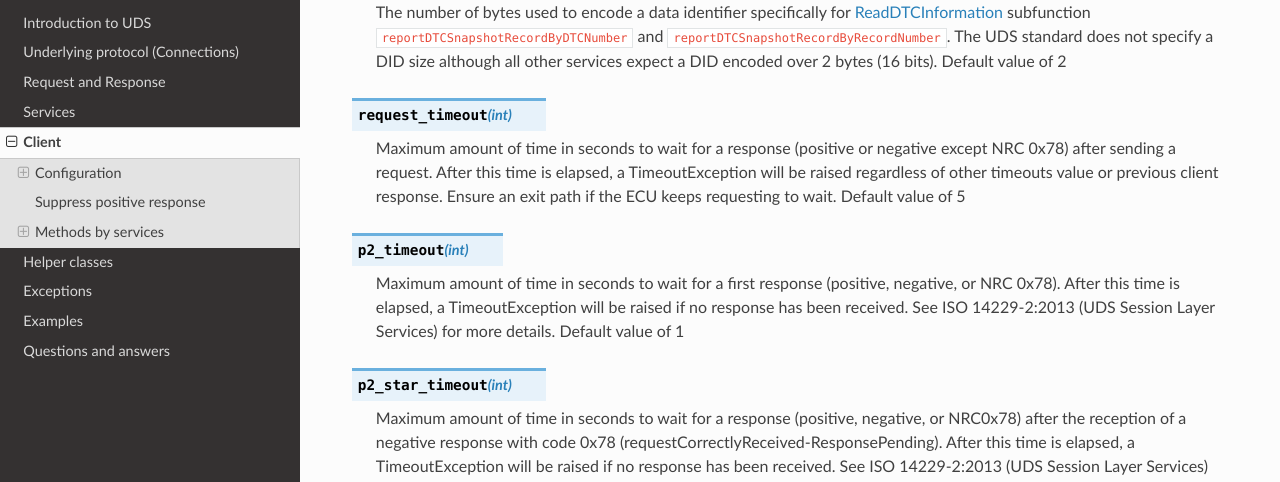
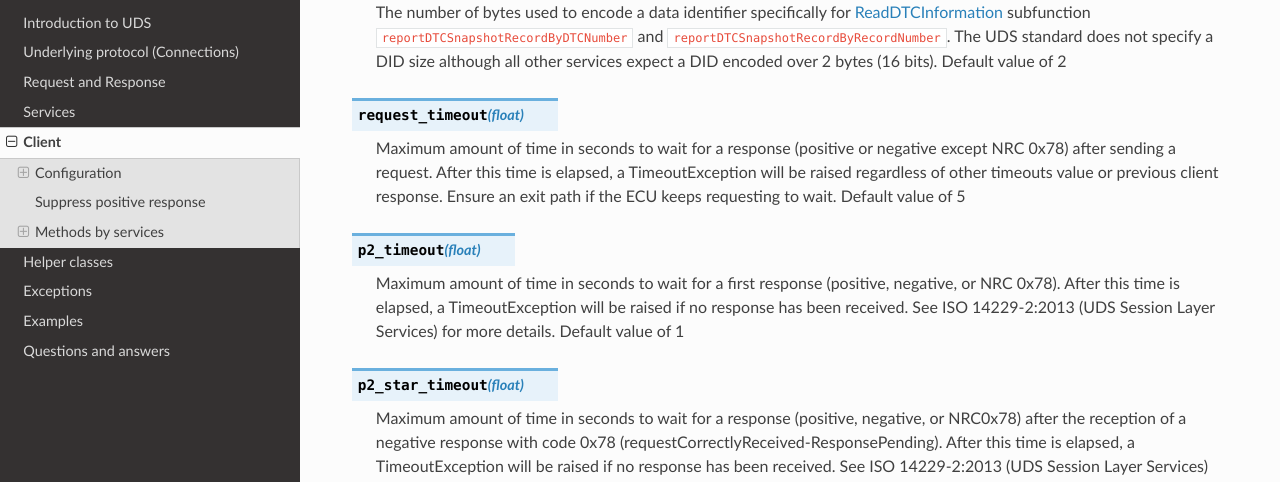
Before and after one commit to pylessard/python-udsoncan, a Sphinx documentation site: the page built from doc/source/udsoncan/client.rst, in a window 1280 px wide and 900 px high, scrolled down 3568 px. Shown: the part 152-634 px from the top of the window. Built offline with Sphinx 7.4.7 and the Read the Docs theme 2.0.0, drawn with Linux system fonts in a browser that asks for light colours.

Commit message:
Fixed doc

```diff
--- a/doc/source/udsoncan/client.rst
+++ b/doc/source/udsoncan/client.rst
@@ -186,7 +186,7 @@ The client configuration must be a dictionary with the following keys defined:
 .. _config_request_timeout:
 
 .. attribute:: request_timeout
-   :annotation: (int)
+   :annotation: (float)
 
    Maximum amount of time in seconds to wait for a response (positive or negative except NRC 0x78) after sending a request.
    After this time is elapsed, a TimeoutException will be raised regardless of other timeouts value or previous client response.
@@ -196,7 +196,7 @@ The client configuration must be a dictionary with the following keys defined:
 .. _config_p2_timeout:
 
 .. attribute:: p2_timeout
-   :annotation: (int)
+   :annotation: (float)
 
    Maximum amount of time in seconds to wait for a first response (positive, negative, or NRC 0x78). After this time is elapsed, a TimeoutException will be raised if no response has been received.
    See ISO 14229-2:2013 (UDS Session Layer Services) for more details.
@@ -205,7 +205,7 @@ The client configuration must be a dictionary with the following keys defined:
 .. _config_p2_star_timeout:
 
 .. attribute:: p2_star_timeout
-   :annotation: (int)
+   :annotation: (float)
 
    Maximum amount of time in seconds to wait for a response (positive, negative, or NRC0x78) after the reception of a negative response with code 0x78
    (requestCorrectlyReceived-ResponsePending). After this time is elapsed, a TimeoutException will be raised if no response has been received.
```
Also changed, not shown: 1 other file.
